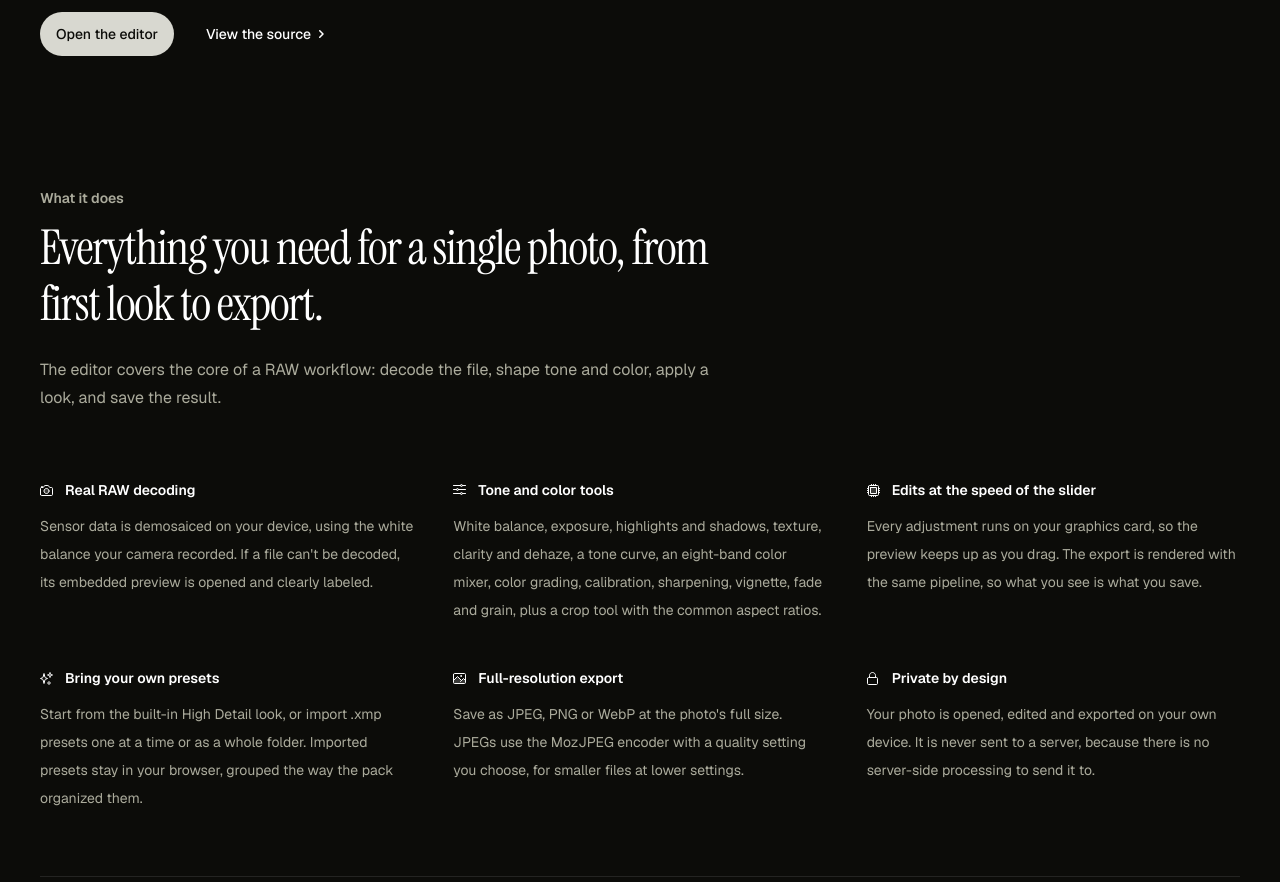
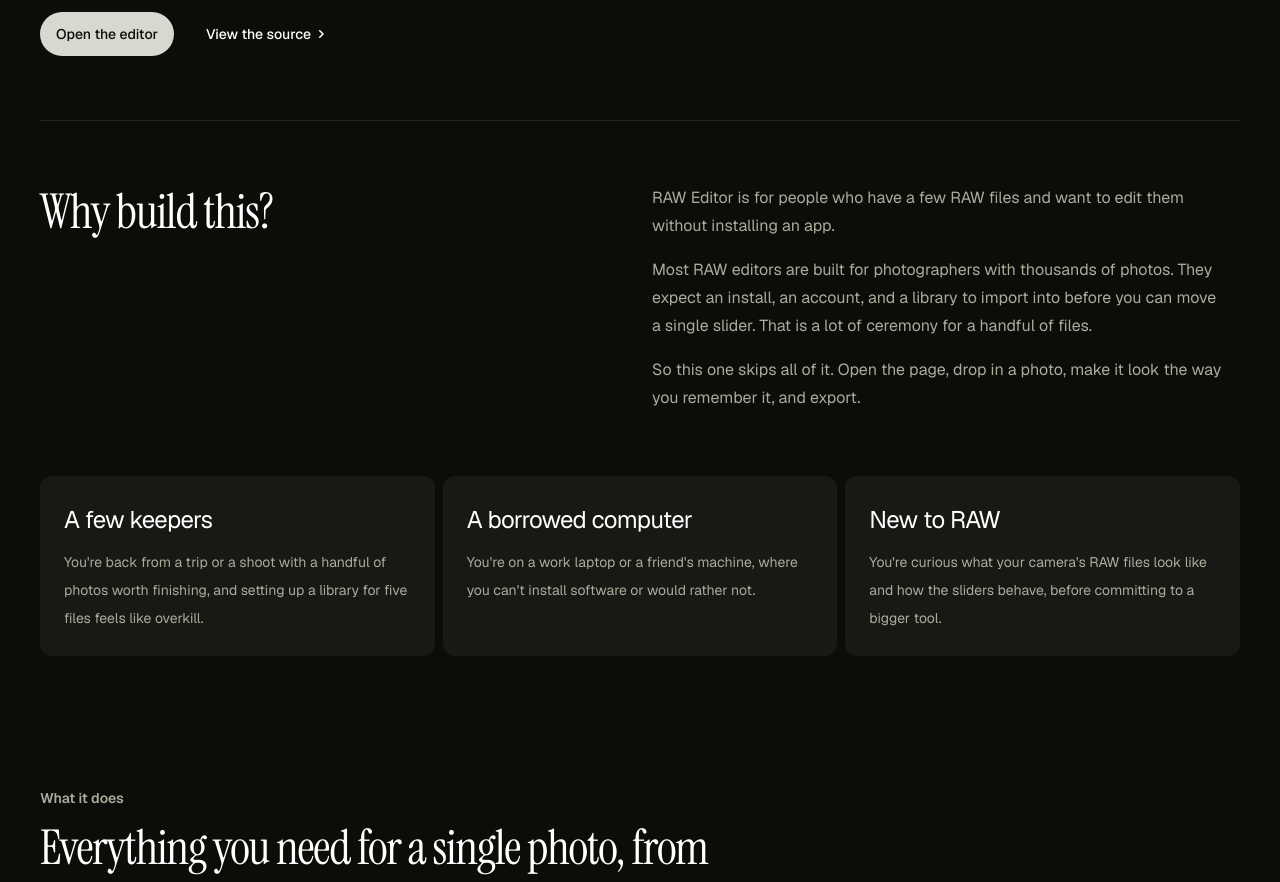
Before and after one commit to ericktomaliwan/raw-editor, a Next.js app: page /about in a window 1280 px wide. Shown: the part 440-1322 px from the top of the page. Built offline with nearby package versions, Linux system fonts and the light colour scheme; no server answers.

Commit message:
017 - reset and about

```diff
--- a/app/(site)/about/page.tsx
+++ b/app/(site)/about/page.tsx
@@ -166,6 +166,43 @@ export default function AboutPage() {
         }
       />
 
+      {/* Why build this. Uses the heading + description + three cards layout;
+          here the cards hold short situations instead of figures. */}
+      <StatsThreeColumnWithDescription
+        id="why"
+        heading="Why build this?"
+        description={
+          <>
+            <p>
+              {SITE_NAME} is for people who have a few RAW files and want to edit them without installing
+              an app.
+            </p>
+            <p>
+              Most RAW editors are built for photographers with thousands of photos. They expect an
+              install, an account, and a library to import into before you can move a single slider. That
+              is a lot of ceremony for a handful of files.
+            </p>
+            <p>
+              So this one skips all of it. Open the page, drop in a photo, make it look the way you
+              remember it, and export.
+            </p>
+          </>
+        }
+      >
+        <Stat
+          stat="A few keepers"
+          text="You're back from a trip or a shoot with a handful of photos worth finishing, and setting up a library for five files feels like overkill."
+        />
+        <Stat
+          stat="A borrowed computer"
+          text="You're on a work laptop or a friend's machine, where you can't install software or would rather not."
+        />
+        <Stat
+          stat="New to RAW"
+          text="You're curious what your camera's RAW files look like and how the sliders behave, before committing to a bigger tool."
+        />
+      </StatsThreeColumnWithDescription>
+
       {/* What it does */}
       <FeaturesThreeColumn
         id="features"
--- a/components/editor/Editor.tsx
+++ b/components/editor/Editor.tsx
@@ -47,8 +47,8 @@ export function Editor() {
   const [activePresetId, setActivePresetId] = useState<string | null>(null);
   const [compare, setCompare] = useState(false);
   // Crop, in pixels of the working image; null = the whole image. Kept apart
-  // from `adjustments` on purpose: presets and "Reset" replace the adjustments
-  // wholesale, and neither should throw away a crop.
+  // from `adjustments` on purpose: a preset replaces the adjustments wholesale
+  // and must not throw away a crop. (The nav's Reset clears both explicitly.)
   const [crop, setCrop] = useState<CropRect | null>(null);
   const [cropping, setCropping] = useState(false);
   const [aspect, setAspect] = useState<AspectChoice>(FREE_ASPECT);
@@ -225,9 +225,13 @@ export function Editor() {
     setAdjustments((prev) => ({ ...prev, ...patch }));
     setActivePresetId(null);
   };
+  /** The nav's Reset: back to the photo as it was opened, crop included. */
   const resetAll = () => {
     setAdjustments(createDefaultAdjustments());
     setActivePresetId(null);
+    setCrop(null);
+    setCropping(false);
+    setAspect(FREE_ASPECT);
   };
   const applyPresetToImage = (preset: Preset) => {
     // Presets are applied on a clean slate rather than stacked on current edits.
@@ -319,7 +323,8 @@ export function Editor() {
     }
   };
 
-  const edited = !isDefault(adjustments);
+  // Anything the nav's Reset would undo: a changed slider or a crop.
+  const edited = !isDefault(adjustments) || crop !== null;
 
   return (
     <div className="flex h-dvh flex-col bg-zinc-950 text-zinc-200">
--- a/components/editor/HeaderActions.tsx
+++ b/components/editor/HeaderActions.tsx
@@ -12,7 +12,7 @@ export const JPEG_QUALITY_DEFAULT = 92;
 
 interface Props {
   hasImage: boolean;
-  /** Any adjustment differs from its default. */
+  /** Something Reset would undo: an adjustment differs from its default, or the photo is cropped. */
   edited: boolean;
   /** The original (unedited) image is currently being shown. */
   compare: boolean;
@@ -78,7 +78,7 @@ function InlineActions({
       >
         Before
       </HeaderButton>
-      <HeaderButton disabled={!edited} onClick={onReset} title="Reset all adjustments">
+      <HeaderButton disabled={!edited} onClick={onReset} title="Reset all edits, including the crop">
         Reset
       </HeaderButton>
       <div className="flex items-stretch overflow-hidden rounded-md border border-zinc-700">
@@ -234,7 +234,7 @@ function HamburgerMenu({
             Show original
           </MenuItem>
           <MenuItem disabled={!edited} onClick={act(onReset)}>
-            Reset all adjustments
+            Reset all edits
           </MenuItem>
 
           <div className="my-1.5 h-px bg-zinc-800" />
```
